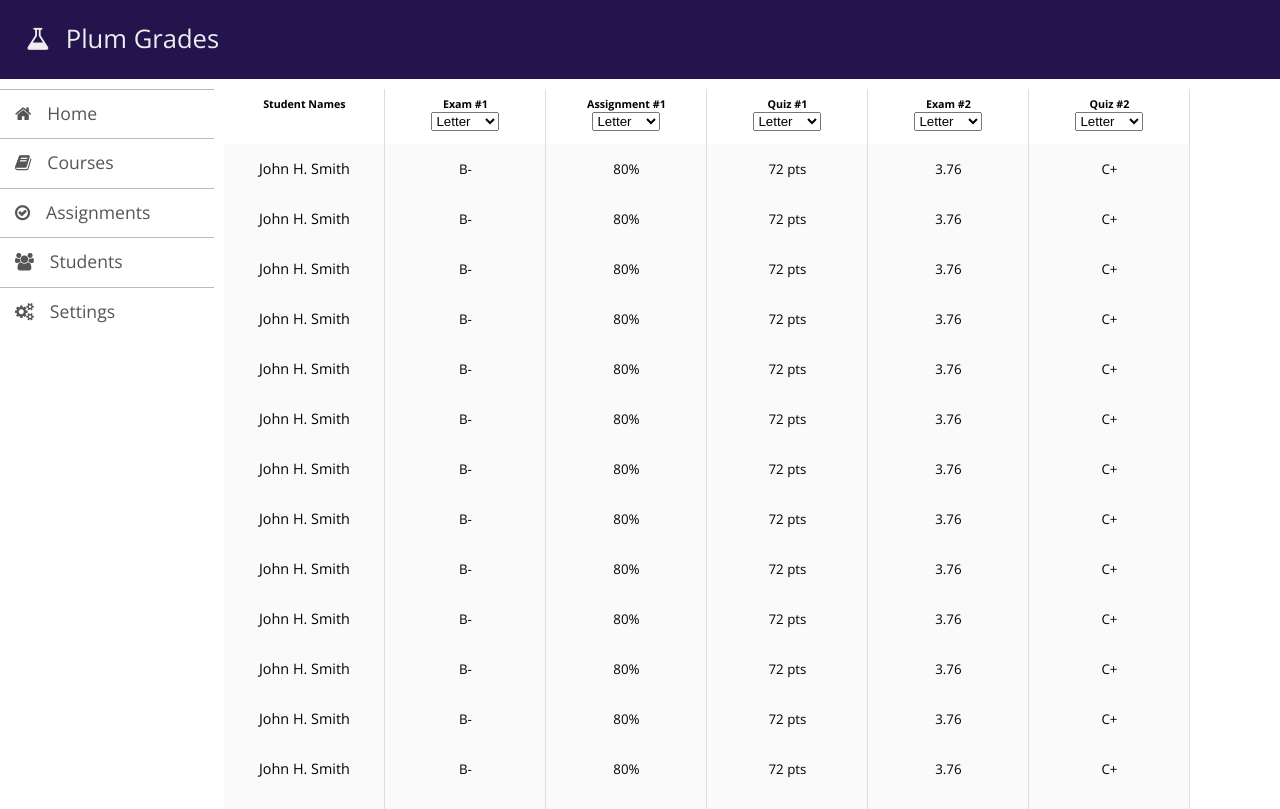
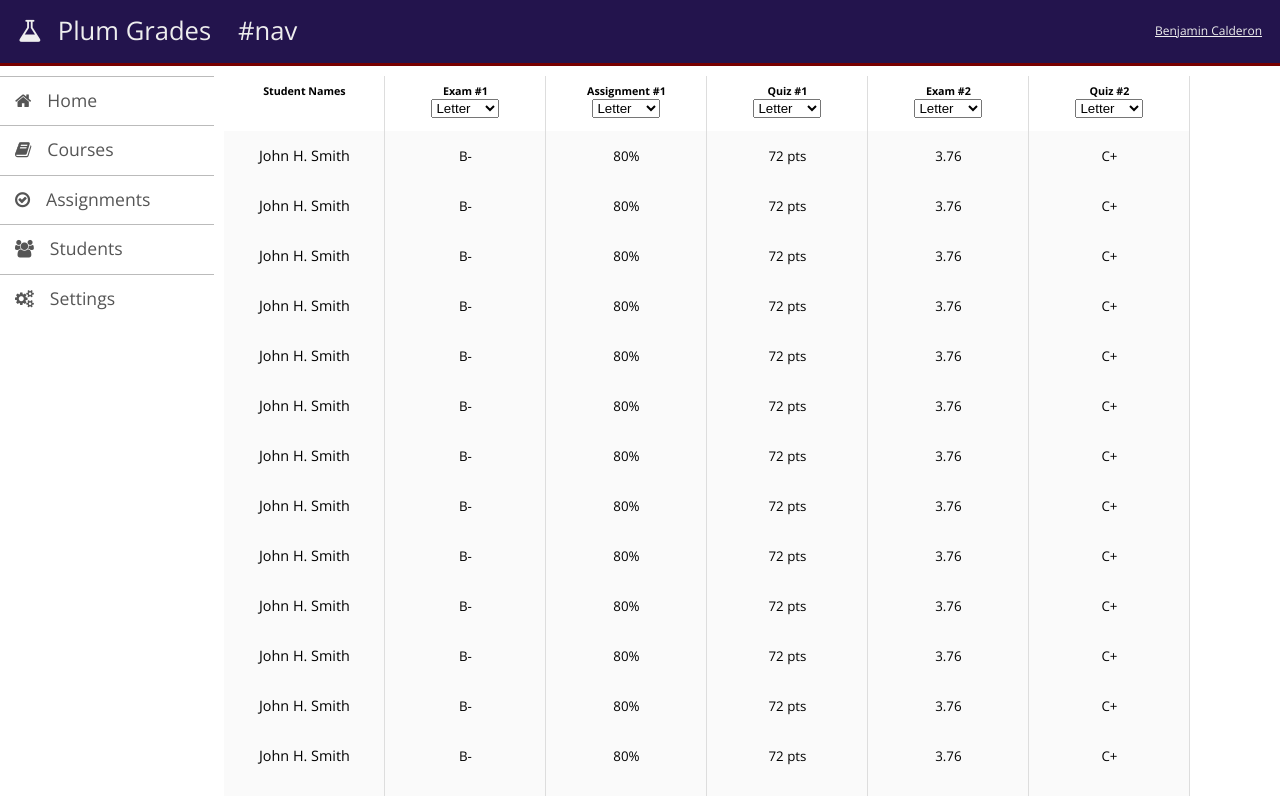
Before and after one commit to benjcal/plum-grades_sketch, a plain HTML site: page index.html in a window 1280 px wide. Drawn offline with nearby package versions, Linux system fonts and the light colour scheme.

Commit message:
added layout.css and cleaned up style.css

```diff
--- a/index.html
+++ b/index.html
@@ -1,9 +1,9 @@
 <html>
 <head>
 	<link rel="stylesheet" type="text/css" href="reset.css">
-	<!-- <link rel="stylesheet" type="text/css" href="form_reset.css"> -->
 	<link href='http://fonts.googleapis.com/css?family=Open+Sans:300,400,600,700' rel='stylesheet' type='text/css'>
 	<link rel="stylesheet" href="http://maxcdn.bootstrapcdn.com/font-awesome/4.3.0/css/font-awesome.min.css">
+	<link rel="stylesheet" href="layout.css">
 	<link rel="stylesheet" href="style.css">
 	<title>Plug Grades</title>
 </head>
@@ -11,7 +11,9 @@
 <body>
 	<!-- this is the header section -->
 	<div id="main-header">
-		<i class="fa fa-flask"></i>Plum Grades
+		<div id="brand"><i class="fa fa-flask"></i>Plum Grades</div>
+		<div id="nav">#nav</div>
+		<div id="user-login"><u>Benjamin Calderon</u></div>
 	</div>
 
 	<div id="flex-container">
--- /dev/null
+++ b/layout.css
@@ -0,0 +1,33 @@
+#flex-container {
+	display: flex;
+	height: 90%;
+}
+
+#main-header {
+	padding: 18px;
+	margin-bottom: 10px;
+	display: flex;
+}
+
+#brand {
+	min-width: 220px;
+}
+
+#nav {
+	width: 83%;
+}
+
+#user-login {
+	width: 17%;
+	line-height: 26px;
+}
+
+#main-sidebar {
+	width: 260px;
+	margin-right: 10px;
+}
+
+#main-container {
+	width: 100%;
+	overflow: scroll;
+}
--- a/style.css
+++ b/style.css
@@ -2,34 +2,22 @@ body {
 	font-family: 'Open Sans', sans-serif;
 }
 
-#flex-container {
-	display: flex;
-	height: 90%;
-}
-
 #main-header {
 	background: #23144D;
-	padding: 26px;
-	display: block;
-	margin-bottom: 10px;
 	font-size: 1.6em;
 	font-weight: 300;
 	color: #EEE;
+	border-bottom: 3px solid #700;
+}
+
+#user-login {
+	font-size: 12px;
+	text-align: right;
 }
 
 #main-sidebar {
-	/*background: #AFE6C3;*/
-	width: 260px;
 	font-weight: 300;
 	font-size: 1.1em;
-	margin-right: 10px;
-
-}
-
-#main-container {
-	/*background: #FFFBDD;*/
-	width: 100%;
-	overflow: scroll;
 }
 
 #main-sidebar > ul > li {
```
Lines whose indentation alone changed are shown as unchanged.
